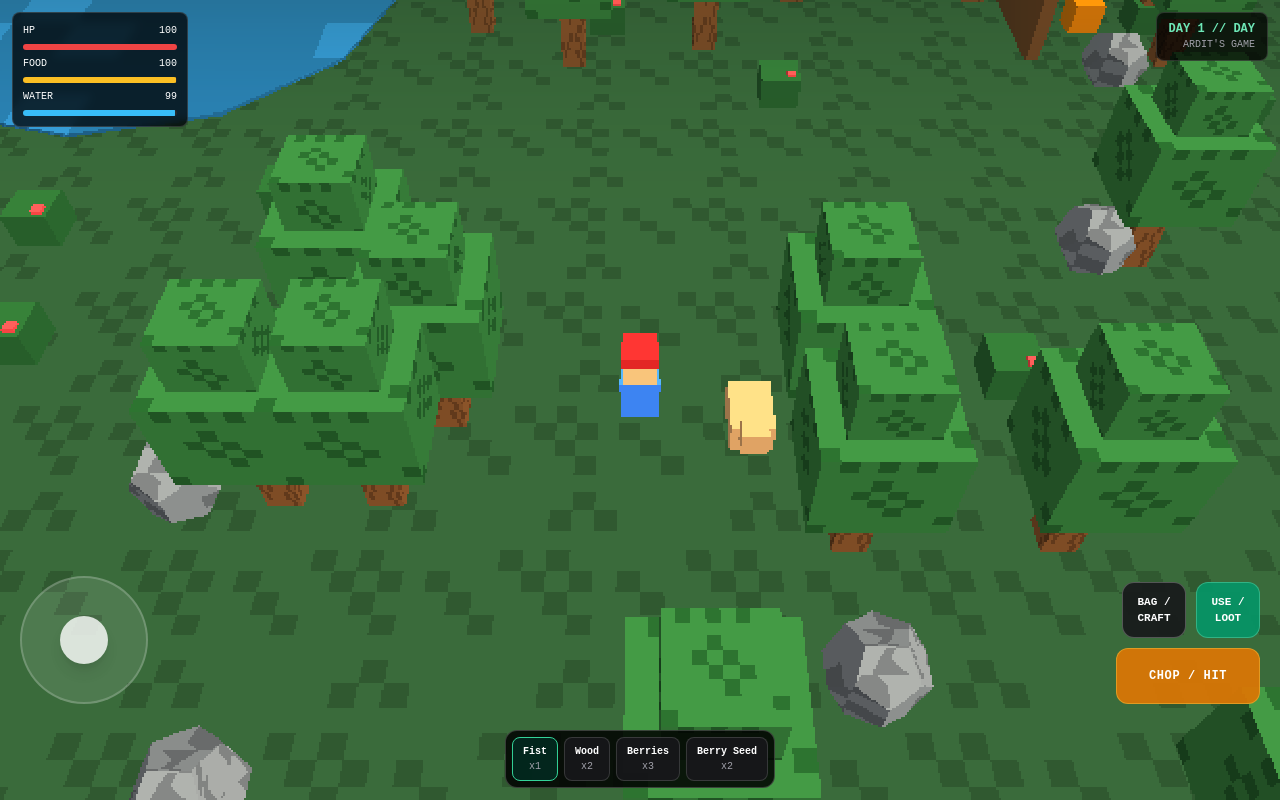
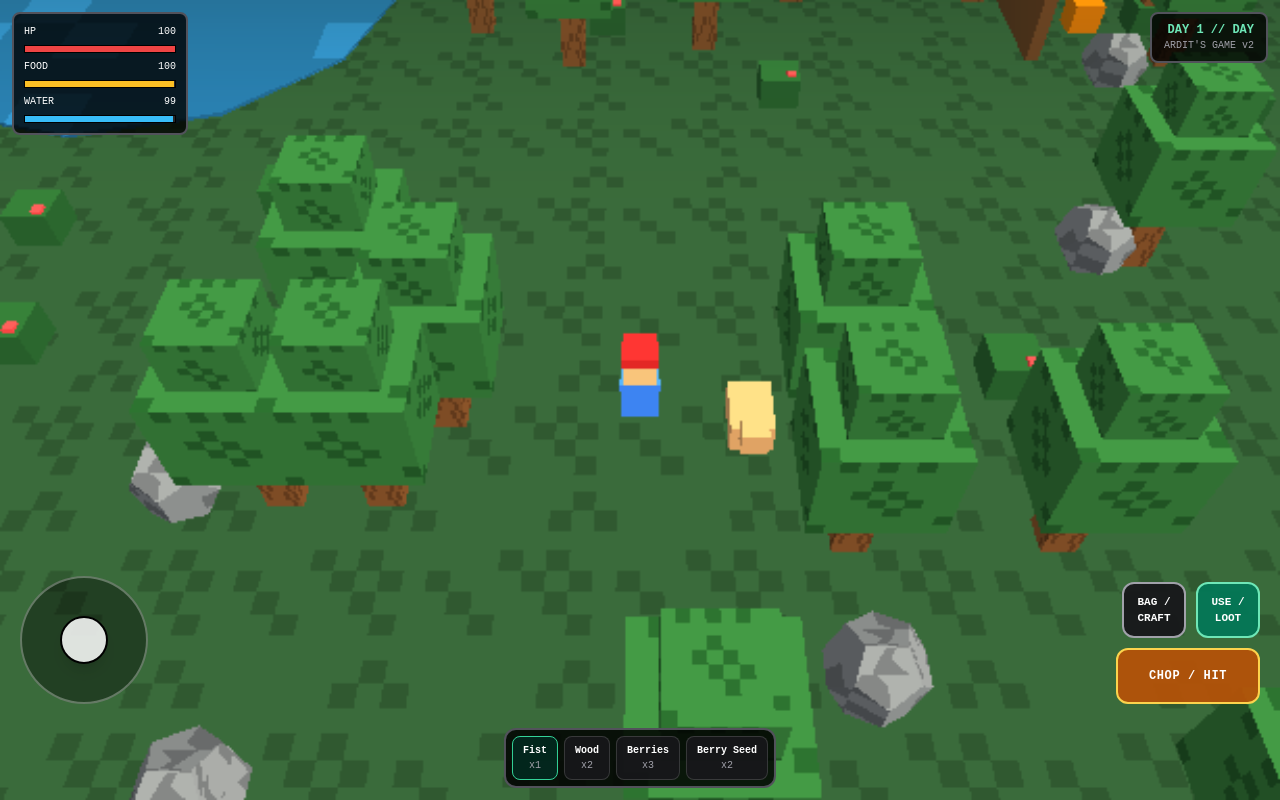
Before and after one commit to arditgagica5-afk/ardit-game, a plain HTML site: page index.html in a window 1280 px wide. Drawn offline with nearby package versions, Linux system fonts and the light colour scheme; animation ran at ten frames a second.

Commit message:
Update index.html

```diff
--- a/index.html
+++ b/index.html
@@ -9,64 +9,65 @@
   <script src="https://cdnjs.cloudflare.com/ajax/libs/three.js/r128/three.min.js"></script>
   <style>
     * { user-select: none; -webkit-user-select: none; touch-action: none; }
-    html, body { margin: 0; padding: 0; overflow: hidden; background: #09110c; font-family: monospace; color: #fff; }
-    #game-canvas { width: 100vw; height: 100vh; display: block; image-rendering: pixelated; }
+    html, body { margin: 0; padding: 0; overflow: hidden; background: #0c1710; font-family: monospace; color: #fff; }
+    #game-canvas { width: 100vw; height: 100vh; display: block; }
+    .pix { image-rendering: pixelated; image-rendering: crisp-edges; }
   </style>
 </head>
 <body>
 
   <canvas id="game-canvas"></canvas>
 
-  <!-- TOP HUD: HEALTH / HUNGER / THIRST / DAY -->
+  <!-- TOP HUD -->
   <div class="fixed top-3 left-3 right-3 flex justify-between items-start pointer-events-none z-10">
-    <div class="bg-black/75 border border-white/15 rounded-lg p-2.5 w-44 space-y-1.5 backdrop-blur-sm">
+    <div class="bg-black/80 border-2 border-zinc-600 rounded-lg p-2.5 w-44 space-y-1.5">
       <div class="text-[10px] flex justify-between"><span>HP</span><span id="val-hp">100</span></div>
-      <div class="h-1.5 bg-zinc-800 rounded overflow-hidden"><div id="bar-hp" class="h-full bg-red-500 w-full transition-all"></div></div>
+      <div class="h-2 bg-zinc-800 border border-black"><div id="bar-hp" class="h-full bg-red-500 w-full"></div></div>
       <div class="text-[10px] flex justify-between"><span>FOOD</span><span id="val-hunger">100</span></div>
-      <div class="h-1.5 bg-zinc-800 rounded overflow-hidden"><div id="bar-hunger" class="h-full bg-amber-400 w-full transition-all"></div></div>
+      <div class="h-2 bg-zinc-800 border border-black"><div id="bar-hunger" class="h-full bg-amber-400 w-full"></div></div>
       <div class="text-[10px] flex justify-between"><span>WATER</span><span id="val-thirst">100</span></div>
-      <div class="h-1.5 bg-zinc-800 rounded overflow-hidden"><div id="bar-thirst" class="h-full bg-sky-400 w-full transition-all"></div></div>
+      <div class="h-2 bg-zinc-800 border border-black"><div id="bar-thirst" class="h-full bg-sky-400 w-full"></div></div>
     </div>
 
-    <div class="bg-black/75 border border-white/15 rounded-lg px-3 py-2 text-right pointer-events-auto">
-      <div id="txt-day" class="text-xs font-bold text-emerald-300">DAY 1 // SUN</div>
-      <div class="text-[10px] text-zinc-400">ARDIT'S GAME</div>
+    <div class="bg-black/80 border-2 border-zinc-600 rounded-lg px-3 py-2 text-right">
+      <div id="txt-day" class="text-xs font-bold text-emerald-300">DAY 1 // DAY</div>
+      <div class="text-[10px] text-zinc-400">ARDIT'S GAME v2</div>
     </div>
   </div>
 
-  <!-- FLOATING MESSAGE TOAST -->
-  <div id="txt-toast" class="fixed top-24 left-1/2 -translate-x-1/2 bg-black/85 border border-white/20 px-3 py-1.5 rounded text-xs text-emerald-300 opacity-0 transition-opacity pointer-events-none z-20 whitespace-nowrap"></div>
+  <!-- FLOATING TOAST -->
+  <div id="txt-toast" class="fixed top-24 left-1/2 -translate-x-1/2 bg-black/90 border-2 border-emerald-400/60 px-3 py-1.5 rounded text-xs text-emerald-300 opacity-0 transition-opacity pointer-events-none z-20 whitespace-nowrap"></div>
 
-  <!-- LEFT THUMB: VIRTUAL JOYSTICK -->
-  <div id="joy-zone" class="fixed bottom-24 left-5 w-32 h-32 rounded-full bg-white/10 border-2 border-white/20 flex items-center justify-center z-10">
-    <div id="joy-knob" class="w-12 h-12 rounded-full bg-white/80 shadow-lg pointer-events-none"></div>
+  <!-- LEFT THUMB: JOYSTICK -->
+  <div id="joy-zone" class="fixed bottom-24 left-5 w-32 h-32 rounded-full bg-black/40 border-2 border-white/30 flex items-center justify-center z-10">
+    <div id="joy-knob" class="w-12 h-12 rounded-full bg-white/85 border-2 border-black shadow-lg pointer-events-none"></div>
   </div>
 
   <!-- RIGHT THUMB: ACTION BUTTONS -->
   <div class="fixed bottom-24 right-5 flex flex-col items-end gap-2.5 z-10">
     <div class="flex gap-2.5">
-      <button id="btn-bag" class="w-16 h-14 rounded-xl bg-zinc-900/90 border border-white/25 text-[11px] font-bold active:scale-95">BAG /<br>CRAFT</button>
-      <button id="btn-use" class="w-16 h-14 rounded-xl bg-emerald-600/90 border border-emerald-300/40 text-[11px] font-bold active:scale-95">USE /<br>LOOT</button>
+      <button id="btn-bag" class="w-16 h-14 rounded-xl bg-zinc-900/95 border-2 border-zinc-400 text-[11px] font-bold active:scale-95">BAG /<br>CRAFT</button>
+      <button id="btn-use" class="w-16 h-14 rounded-xl bg-emerald-700/95 border-2 border-emerald-300 text-[11px] font-bold active:scale-95">USE /<br>LOOT</button>
     </div>
-    <button id="btn-act" class="w-36 h-14 rounded-xl bg-amber-600/95 border border-amber-300/40 text-xs font-bold tracking-wider active:scale-95">CHOP / HIT</button>
+    <button id="btn-act" class="w-36 h-14 rounded-xl bg-amber-700/95 border-2 border-amber-300 text-xs font-bold tracking-wider active:scale-95">CHOP / HIT</button>
   </div>
 
   <!-- BOTTOM HOTBAR -->
-  <div id="hotbar" class="fixed bottom-3 left-1/2 -translate-x-1/2 flex gap-1.5 bg-black/85 border border-white/20 p-1.5 rounded-xl z-10 max-w-[96vw] overflow-x-auto"></div>
+  <div id="hotbar" class="fixed bottom-3 left-1/2 -translate-x-1/2 flex gap-1.5 bg-black/85 border-2 border-zinc-600 p-1.5 rounded-xl z-10 max-w-[96vw] overflow-x-auto"></div>
 
   <!-- BAG & CRAFTING MODAL -->
   <div id="bag-modal" class="hidden fixed inset-0 bg-black/85 z-30 p-4 flex flex-col justify-center items-center">
-    <div class="w-full max-w-md bg-[#111914] border border-white/20 rounded-xl p-4 space-y-4 max-h-[85vh] overflow-y-auto">
-      <div class="flex justify-between items-center border-b border-white/10 pb-2">
-        <h2 class="text-sm font-bold text-emerald-300">CRAFTING &amp; BAG</h2>
-        <button id="btn-close-bag" class="px-3 py-1 rounded bg-white/10 text-xs">CLOSE</button>
+    <div class="w-full max-w-md bg-[#131b15] border-2 border-zinc-500 rounded-xl p-4 space-y-4 max-h-[85vh] overflow-y-auto">
+      <div class="flex justify-between items-center border-b border-white/15 pb-2">
+        <h2 class="text-sm font-bold text-emerald-300">CRAFTING &amp; BACKPACK</h2>
+        <button id="btn-close-bag" class="px-3 py-1 rounded bg-white/15 text-xs font-bold">CLOSE</button>
       </div>
       <div>
-        <p class="text-[11px] text-zinc-400 mb-2">CRAFT ITEMS (TAP TO CRAFT):</p>
+        <p class="text-[11px] text-zinc-400 mb-2">CRAFT ITEMS:</p>
         <div id="craft-list" class="grid grid-cols-1 gap-2"></div>
       </div>
-      <div class="border-t border-white/10 pt-3">
-        <p class="text-[11px] text-zinc-400 mb-2">YOUR BACKPACK (TAP TO EQUIP):</p>
+      <div class="border-t border-white/15 pt-3">
+        <p class="text-[11px] text-zinc-400 mb-2">BACKPACK (TAP TO HOLD):</p>
         <div id="inv-list" class="grid grid-cols-2 gap-2"></div>
       </div>
     </div>
```
